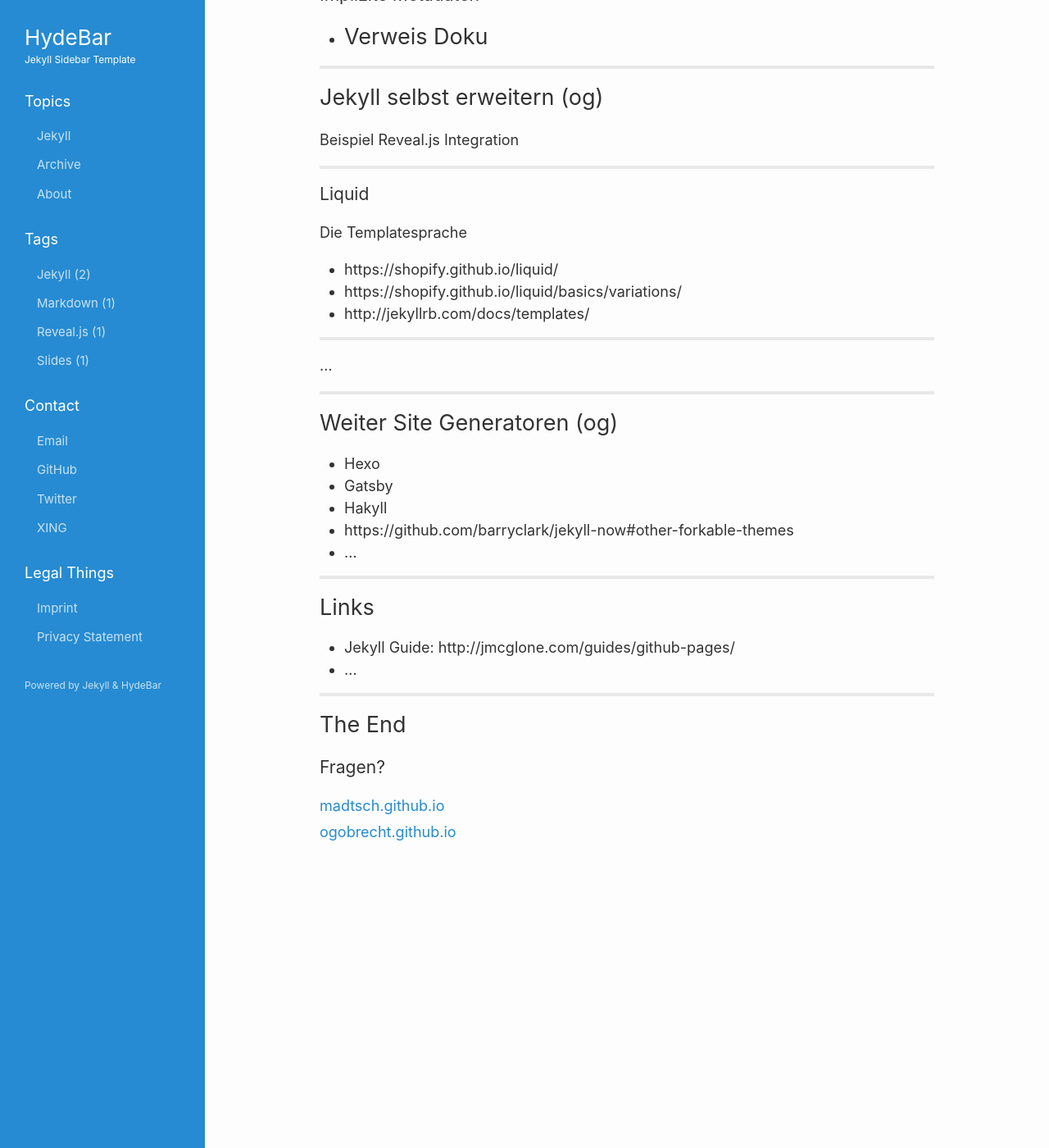
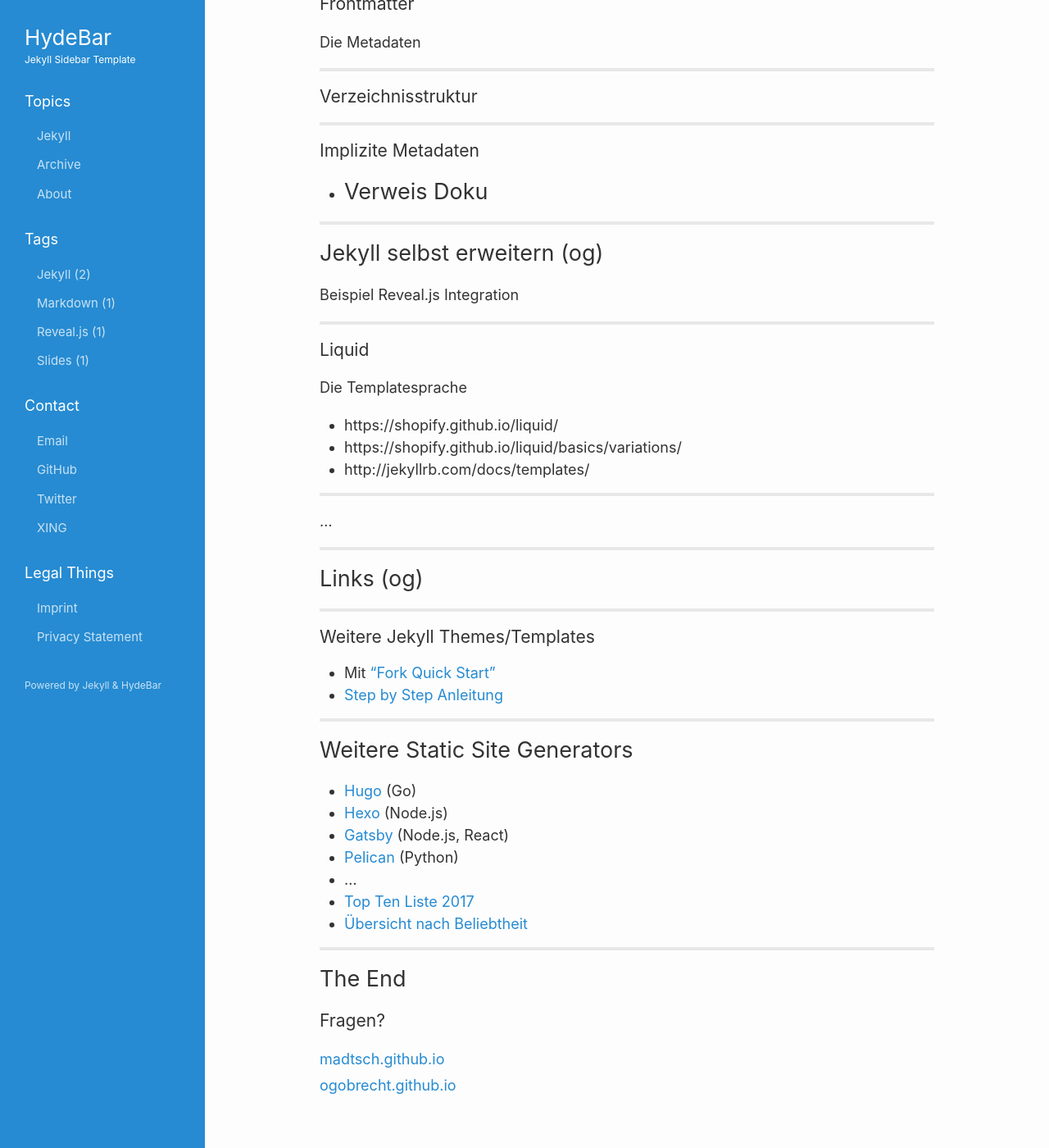
Before and after one commit to ogobrecht/hydebar, a Jekyll site: the page built from slides/2017-11-22-dr-jekyll-and-mr-markdown-bloggen-fuer-entwickler/slides.md, in a window 1280 px wide and 1400 px high, scrolled down 9537 px. Shown: the whole window at 82% size. Built offline with Jekyll 4.4.1, drawn with Linux system fonts in a browser that asks for light colours; our own code applies the rules of GitHub Pages for plain Markdown files; some of the changed text lies outside the part shown.

Commit message:
new slides content

```diff
--- a/slides/2017-11-22-dr-jekyll-and-mr-markdown-bloggen-fuer-entwickler/slides.md
+++ b/slides/2017-11-22-dr-jekyll-and-mr-markdown-bloggen-fuer-entwickler/slides.md
@@ -160,6 +167,7 @@
 - `_data/authors`
 - `_config.yml`
   - permalink: /posts/:year-:month-:day-:title (einstellen und nicht mehre ändern)
+  - ...
 
 ---
 
@@ -336,20 +344,26 @@
 
 -----
 
-## Weiter Site Generatoren (og)
-
-- Hexo
-- Gatsby
-- Hakyll
-- https://github.com/barryclark/jekyll-now#other-forkable-themes
-- ...
+## Links (og)
 
 ---
 
-## Links
+### Weitere Jekyll Themes/Templates
 
-- Jekyll Guide: http://jmcglone.com/guides/github-pages/
+- Mit ["Fork Quick Start"](https://github.com/barryclark/jekyll-now#other-forkable-themes)
+- [Step by Step Anleitung](http://jmcglone.com/guides/github-pages/)
+
+---
+
+## Weitere Static Site Generators
+
+- [Hugo](https://gohugo.io/) (Go)
+- [Hexo](https://hexo.io/) (Node.js)
+- [Gatsby](https://www.gatsbyjs.org/) (Node.js, React)
+- [Pelican](https://blog.getpelican.com/) (Python)
 - ...
+- [Top Ten Liste 2017](https://www.netlify.com/blog/2017/05/25/top-ten-static-site-generators-of-2017/)
+- [Übersicht nach Beliebtheit](https://www.staticgen.com/)
 
 ---
 
```
Also changed, not shown: other parts of slides/2017-11-22-dr-jekyll-and-mr-markdown-bloggen-fuer-entwickler/slides.md (+15 -11 lines).
